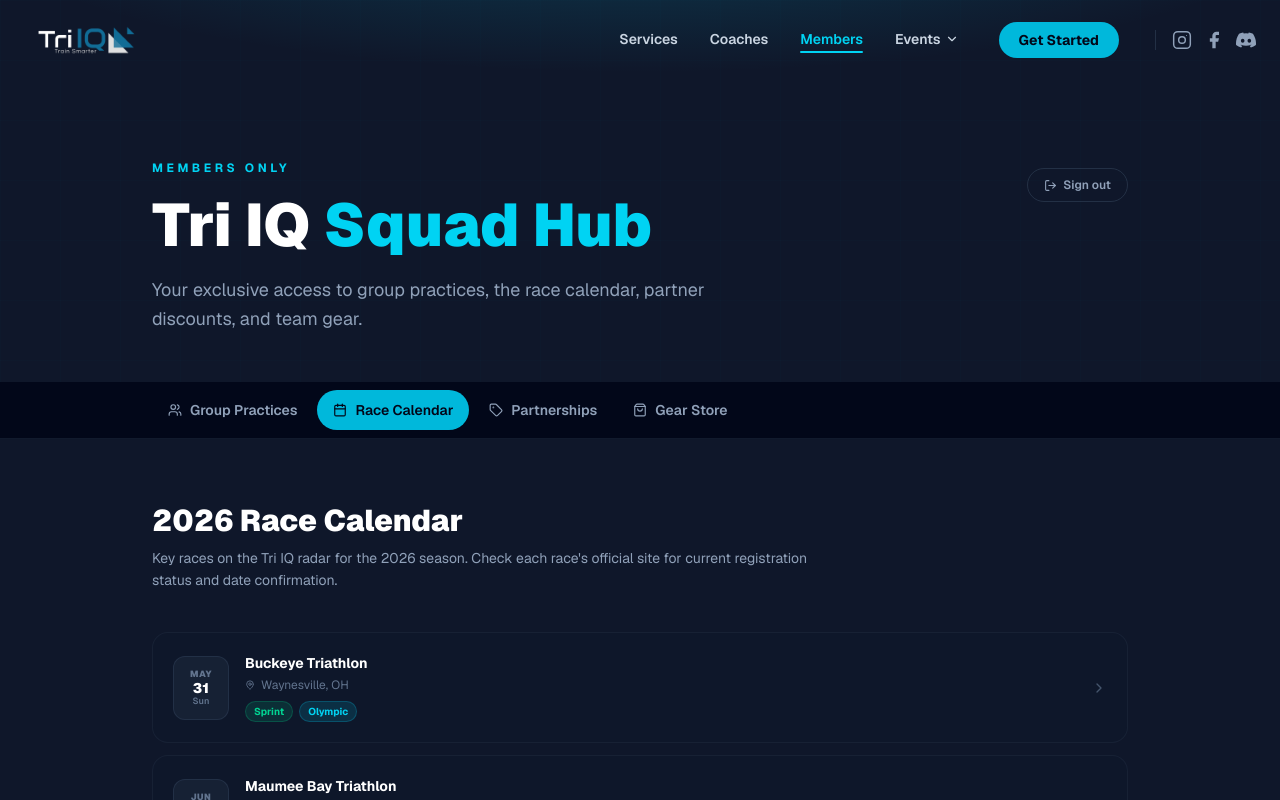
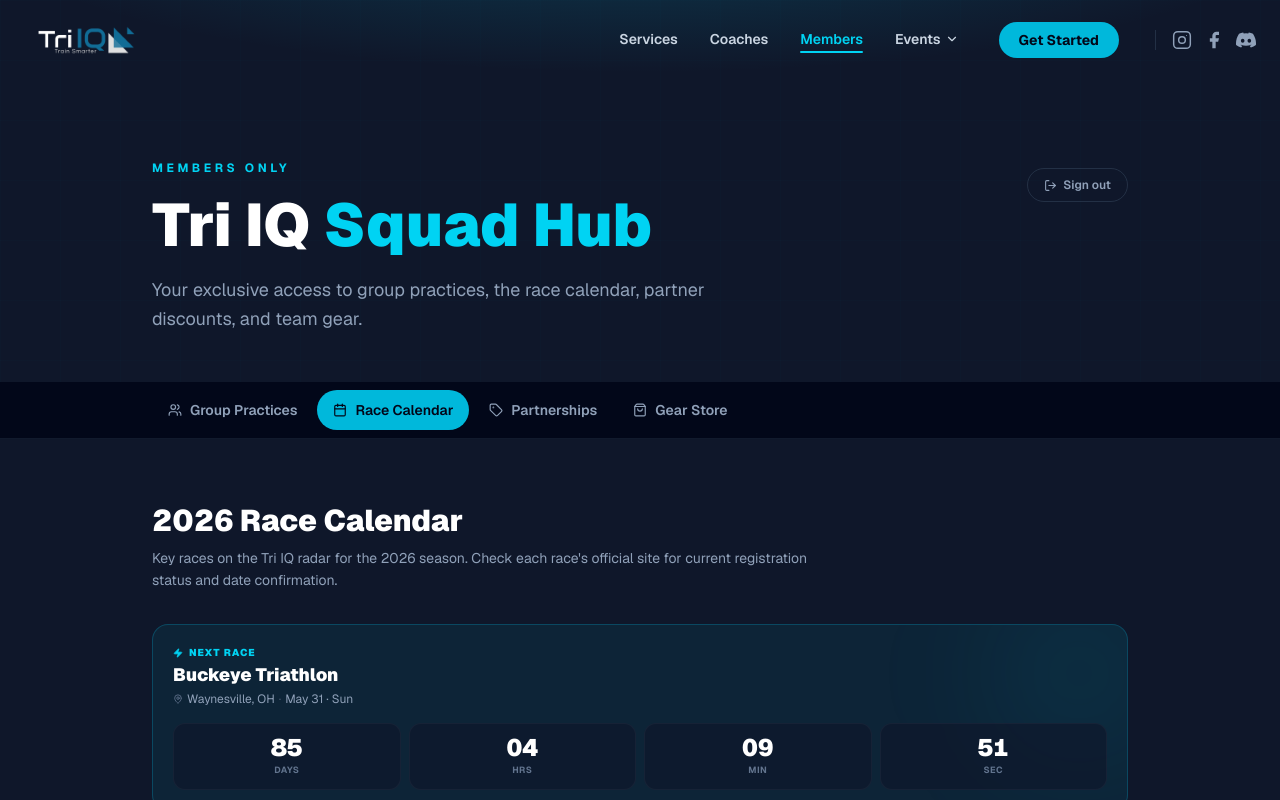
Before and after one commit to kmarsteller/TriIQ_Website, a Next.js app: page /members in a window 1280 px wide. Both pictures are taken after a click on the button "Race Calendar". Shown: the top 800 px of the page. Built offline with nearby package versions, Linux system fonts and the light colour scheme.

Commit message:
cleaning up race calendar. added crosshatching, a tag, and graying for completed events, added countdown timer until next event. Added ILAL and Rockford

```diff
--- a/src/app/members/page.tsx
+++ b/src/app/members/page.tsx
@@ -1,6 +1,7 @@
 "use client";
 
 import { useState } from "react";
+import { RaceCountdown } from "@/components/RaceCountdown";
 import { motion, AnimatePresence } from "framer-motion";
 import { useRouter } from "next/navigation";
 import {
@@ -182,22 +183,42 @@ const partners: Partner[] = [
 interface Race {
   id: string;
   name: string;
-  date: string;   // display string, e.g. "May 31" or "7–9"
-  month: string;  // 3-letter all-caps, e.g. "MAY"
-  day: string;    // day of week, e.g. "Sun" or "Fri–Sun"
+  date: string;     // display string, e.g. "May 31" or "7–9"
+  month: string;    // 3-letter all-caps, e.g. "MAY"
+  day: string;      // day of week, e.g. "Sun" or "Fri–Sun"
+  isoDate: string;  // "YYYY-MM-DD" for date comparison, or "TBD"
   location: string;
   distances: string[];
   url: string;
   featured?: boolean;
 }
 
+function isRacePast(isoDate: string): boolean {
+  if (isoDate === "TBD") return false;
+  const today = new Date();
+  today.setHours(0, 0, 0, 0);
+  return new Date(isoDate) < today;
+}
+
 const races: Race[] = [
+  {
+    id: "in-like-a-lion",
+    name: "In Like a Lion Run",
+    date: "Mar 1",
+    month: "MAR",
+    day: "Sun",
+    isoDate: "2026-03-01",
+    location: "Sagamore Hills, OH",
+    distances: ["Run"],
+    url: "#",
+  },
   {
     id: "buckeye",
     name: "Buckeye Triathlon",
     date: "May 31",
     month: "MAY",
     day: "Sun",
+    isoDate: "2026-05-31",
     location: "Waynesville, OH",
     distances: ["Sprint", "Olympic"],
     url: "https://hfpracing.com/race/great-buckeye-challenge-triathlon-duathlon-aquabike-at-caesar-creek-state-park/",
@@ -208,20 +229,21 @@ const races: Race[] = [
     date: "Jun 14",
     month: "JUN",
     day: "Sun",
+    isoDate: "2026-06-14",
     location: "Oregon, OH",
     distances: ["Sprint", "Olympic"],
     url: "https://hfpracing.com/race/maumee-bay-triathlon-duathlon-aquabike/",
   },
   {
-    id: "cleveland",
-    name: "Tri CLE Rock Roll Run",
-    date: "Aug 16",
-    month: "AUG",
+    id: "rockford",
+    name: "IRONMAN 70.3 Rockford",
+    date: "Jun 14",
+    month: "JUN",
     day: "Sun",
-    location: "Cleveland, OH",
-    distances: ["Sprint", "Olympic"],
-    url: "https://www.rockrollrun.com",
-    featured: true,
+    isoDate: "2026-06-14",
+    location: "Rockford, IL",
+    distances: ["70.3"],
+    url: "https://www.ironman.com/races/im703-rockford-illinois",
   },
   {
     id: "imoh",
@@ -229,6 +251,7 @@ const races: Race[] = [
     date: "Jul 19",
     month: "JUL",
     day: "Sun",
+    isoDate: "2026-07-19",
     location: "Sandusky, OH",
     distances: ["70.3"],
     url: "https://www.ironman.com/im703-ohio",
@@ -240,9 +263,22 @@ const races: Race[] = [
     date: "Jul 19",
     month: "JUL",
     day: "Sun",
+    isoDate: "2026-07-19",
     location: "Lake Placid, NY",
     distances: ["Full"],
     url: "https://www.ironman.com/im-lake-placid",
+    featured: true,
+  },
+  {
+    id: "cleveland",
+    name: "Tri CLE Rock Roll Run",
+    date: "Aug 16",
+    month: "AUG",
+    day: "Sun",
+    isoDate: "2026-08-16",
+    location: "Cleveland, OH",
+    distances: ["Sprint", "Olympic"],
+    url: "https://www.rockrollrun.com",
     featured: true,
   },
   {
@@ -251,6 +287,7 @@ const races: Race[] = [
     date: "7–9",
     month: "AUG",
     day: "Fri–Sun",
+    isoDate: "2026-08-07",
     location: "Milwaukee, WI",
     distances: ["Sprint", "Olympic"],
     url: "https://www.usatriathlon.org/2026-usa-triathlon-nationals",
@@ -262,6 +299,7 @@ const races: Race[] = [
     date: "Sep 10",
     month: "SEP",
     day: "Thu",
+    isoDate: "2026-09-10",
     location: "Sandusky, OH",
     distances: ["Sprint", "Olympic", "Full"],
     url: "https://www.rev3tri.com",
@@ -272,6 +310,7 @@ const races: Race[] = [
     date: "Oct 10",
     month: "OCT",
     day: "Sat",
+    isoDate: "2026-10-10",
     location: "Kailua-Kona, HI",
     distances: ["Full"],
     url: "https://www.ironman.com/races/im-world-championship-kona",
@@ -503,7 +542,7 @@ export default function MembersPage() {
               {/* ── RACE CALENDAR ── */}
               {activeTab === "calendar" && (
                 <div>
-                  <div className="mb-10">
+                  <div className="mb-8">
                     <h2 className="text-2xl md:text-3xl font-black text-white mb-2">
                       2026 Race Calendar
                     </h2>
@@ -513,8 +552,13 @@ export default function MembersPage() {
                     </p>
                   </div>
 
+                  {/* Countdown to next race */}
+                  <RaceCountdown races={races} />
+
                   <div className="space-y-3">
-                    {races.map((race, i) => (
+                    {races.map((race, i) => {
+                      const past = isRacePast(race.isoDate);
+                      return (
                       <motion.a
                         key={race.id}
                         href={race.url}
@@ -523,23 +567,32 @@ export default function MembersPage() {
                         initial={{ opacity: 0, x: -16 }}
                         animate={{ opacity: 1, x: 0 }}
                         transition={{ delay: i * 0.05 }}
-                        className={`group flex items-center gap-4 p-4 md:p-5 rounded-2xl border transition-all duration-200 hover:bg-slate-800/60 ${
-                          race.featured
-                            ? "border-cyan-500/30 bg-slate-900/60"
-                            : "border-slate-800/60 bg-slate-900/30"
+                        className={`group flex items-center gap-4 p-4 md:p-5 rounded-2xl border transition-all duration-200 relative overflow-hidden ${
+                          past
+                            ? "border-slate-700/30 bg-slate-950/40 opacity-60 hover:opacity-80"
+                            : race.featured
+                            ? "border-cyan-500/30 bg-slate-900/60 hover:bg-slate-800/60"
+                            : "border-slate-800/60 bg-slate-900/30 hover:bg-slate-800/60"
                         }`}
+                        style={past ? {
+                          backgroundImage: "repeating-linear-gradient(-45deg, transparent, transparent 6px, rgba(255,255,255,0.07) 6px, rgba(255,255,255,0.07) 7px), repeating-linear-gradient(45deg, transparent, transparent 6px, rgba(255,255,255,0.07) 6px, rgba(255,255,255,0.07) 7px)",
+                        } : undefined}
                       >
                         {/* Month badge */}
                         <div className={`shrink-0 w-14 h-16 rounded-xl flex flex-col items-center justify-center text-center gap-0.5 ${
-                          race.featured ? "bg-cyan-500/15 border border-cyan-500/30" : "bg-slate-800/60 border border-slate-700/50"
+                          past
+                            ? "bg-slate-800/40 border border-slate-700/30"
+                            : race.featured
+                            ? "bg-cyan-500/15 border border-cyan-500/30"
+                            : "bg-slate-800/60 border border-slate-700/50"
                         }`}>
-                          <span className={`text-[9px] font-black uppercase tracking-wider leading-none ${race.featured ? "text-cyan-400" : "text-slate-500"}`}>
+                          <span className={`text-[9px] font-black uppercase tracking-wider leading-none ${past ? "text-slate-600" : race.featured ? "text-cyan-400" : "text-slate-500"}`}>
                             {race.month}
                           </span>
-                          <span className="text-sm font-black text-white leading-none">
+                          <span className={`text-sm font-black leading-none ${past ? "text-slate-500" : "text-white"}`}>
                             {race.date.includes("–") ? race.date.split("–")[0] : race.date.replace(/[A-Za-z\s]/g, "")}
                           </span>
-                          <span className={`text-[9px] font-semibold leading-none ${race.featured ? "text-cyan-400/70" : "text-slate-500"}`}>
+                          <span className={`text-[9px] font-semibold leading-none ${past ? "text-slate-600" : race.featured ? "text-cyan-400/70" : "text-slate-500"}`}>
                             {race.day}
                           </span>
                         </div>
@@ -547,8 +600,13 @@ export default function MembersPage() {
                         {/* Info */}
                         <div className="flex-1 min-w-0">
                           <div className="flex items-center gap-2 mb-1 flex-wrap">
-                            <span className="text-white font-bold text-sm truncate">{race.name}</span>
-                            {race.featured && (
+                            <span className={`font-bold text-sm truncate ${past ? "text-slate-500 line-through decoration-slate-600" : "text-white"}`}>{race.name}</span>
+                            {past && (
+                              <span className="inline-flex items-center gap-1 px-1.5 py-0.5 rounded-md bg-emerald-500/10 border border-emerald-500/20 text-emerald-500 text-[9px] font-bold uppercase tracking-wider">
+                                ✓ Done
+                              </span>
+                            )}
+                            {!past && race.featured && (
                               <span className="inline-flex items-center gap-1 px-1.5 py-0.5 rounded-md bg-cyan-500/15 border border-cyan-500/25 text-cyan-400 text-[9px] font-bold uppercase tracking-wider">
                                 <Star size={7} fill="currentColor" />
                                 Key Race
@@ -563,7 +621,7 @@ export default function MembersPage() {
                             {race.distances.map((d) => (
                               <span
                                 key={d}
-                                className={`px-2 py-0.5 rounded-full border text-[10px] font-bold ${distanceBadge[d] ?? "bg-slate-700/60 text-slate-300 border-slate-600/50"}`}
+                                className={`px-2 py-0.5 rounded-full border text-[10px] font-bold ${past ? "bg-slate-800/40 text-slate-600 border-slate-700/30" : distanceBadge[d] ?? "bg-slate-700/60 text-slate-300 border-slate-600/50"}`}
                               >
                                 {d}
                               </span>
@@ -577,7 +635,8 @@ export default function MembersPage() {
                           className="text-slate-600 group-hover:text-cyan-400 group-hover:translate-x-0.5 transition-all shrink-0"
                         />
                       </motion.a>
-                    ))}
+                    );
+                    })}
                   </div>
 
                   <p className="mt-6 text-xs text-slate-600 text-center">
--- a/src/app/page.tsx
+++ b/src/app/page.tsx
@@ -21,8 +21,8 @@ export const metadata: Metadata = {
 };
 
 const stats = [
-  { value: 25, suffix: "+", label: "Years Combined Experience" },
-  { value: 9, suffix: "x", label: "Ironman Finishes" },
+  { value: 40, suffix: "+", label: "Years Combined Experience" },
+  { value: 37, suffix: "+", label: "Ironman Finishers Coached" },
   { value: 3, suffix: "", label: "Disciplines Mastered" },
   { value: 100, suffix: "%", label: "USAT Certified Coaches" },
 ];
--- /dev/null
+++ b/src/components/RaceCountdown.tsx
@@ -0,0 +1,110 @@
+"use client";
+
+import { useState, useEffect } from "react";
+import { MapPin, Zap } from "lucide-react";
+
+interface CountdownRace {
+  name: string;
+  isoDate: string;
+  date: string;
+  day: string;
+  location: string;
+}
+
+interface TimeLeft {
+  days: number;
+  hours: number;
+  minutes: number;
+  seconds: number;
+}
+
+function pad(n: number) {
+  return String(n).padStart(2, "0");
+}
+
+export function RaceCountdown({ races }: { races: CountdownRace[] }) {
+  const [timeLeft, setTimeLeft] = useState<TimeLeft | null>(null);
+  const [mounted, setMounted] = useState(false);
+
+  const today = new Date();
+  today.setHours(0, 0, 0, 0);
+
+  const nextRace = races
+    .filter((r) => r.isoDate !== "TBD" && new Date(r.isoDate) >= today)
+    .sort((a, b) => new Date(a.isoDate).getTime() - new Date(b.isoDate).getTime())[0];
+
+  useEffect(() => {
+    setMounted(true);
+    if (!nextRace) return;
+
+    const tick = () => {
+      const now = Date.now();
+      const target = new Date(nextRace.isoDate + "T00:00:00").getTime();
+      const diff = Math.max(0, target - now);
+      setTimeLeft({
+        days: Math.floor(diff / 86_400_000),
+        hours: Math.floor((diff % 86_400_000) / 3_600_000),
+        minutes: Math.floor((diff % 3_600_000) / 60_000),
+        seconds: Math.floor((diff % 60_000) / 1_000),
+      });
+    };
+
+    tick();
+    const id = setInterval(tick, 1000);
+    return () => clearInterval(id);
+  }, [nextRace?.isoDate]);
+
+  if (!mounted || !nextRace || !timeLeft) return null;
+
+  const units = [
+    { label: "DAYS", value: timeLeft.days },
+    { label: "HRS",  value: timeLeft.hours },
+    { label: "MIN",  value: timeLeft.minutes },
+    { label: "SEC",  value: timeLeft.seconds },
+  ];
+
+  return (
+    <div className="mb-8 rounded-2xl bg-cyan-500/8 border border-cyan-500/25 relative overflow-hidden">
+      {/* background glow */}
+      <div className="absolute -top-8 -right-8 w-40 h-40 bg-cyan-500/10 rounded-full blur-3xl pointer-events-none" />
+
+      <div className="relative p-5">
+        {/* Header row */}
+        <div className="flex items-start justify-between gap-3 mb-4">
+          <div className="min-w-0">
+            <div className="flex items-center gap-1.5 mb-1">
+              <Zap size={10} className="text-cyan-400" fill="currentColor" />
+              <span className="text-[10px] font-black text-cyan-400 uppercase tracking-widest">
+                Next Race
+              </span>
+            </div>
+            <p className="text-white font-black text-lg leading-tight truncate">{nextRace.name}</p>
+            <div className="flex items-center gap-1 mt-1 flex-wrap">
+              <MapPin size={10} className="text-slate-500 shrink-0" />
+              <span className="text-slate-400 text-xs">{nextRace.location}</span>
+              <span className="text-slate-600 text-xs">·</span>
+              <span className="text-slate-400 text-xs">{nextRace.date} · {nextRace.day}</span>
+            </div>
+          </div>
+        </div>
+
+        {/* Countdown grid */}
+        <div className="grid grid-cols-4 gap-2">
+          {units.map(({ label, value }) => (
+            <div
+              key={label}
+              className="text-center bg-slate-900/70 rounded-xl py-3 px-1 border border-slate-800/60"
+            >
+              <div className="text-2xl font-black text-white tabular-nums leading-none mb-1">
+                {pad(value)}
+              </div>
+              <div className="text-[9px] font-bold text-slate-500 uppercase tracking-wider">
+                {label}
+              </div>
+            </div>
+          ))}
+        </div>
+      </div>
+    </div>
+  );
+}
```
